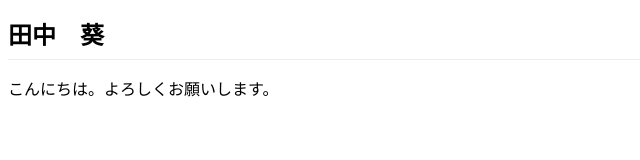
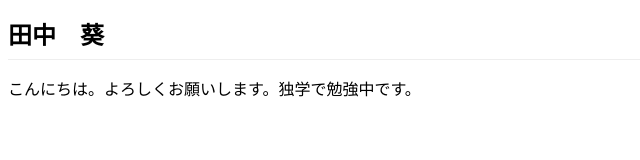
Before and after one commit to aoi-tanaka/aoi-tanaka.github.io, a plain HTML site: page index.html in a window 1280 px wide. Shown: the whole page, without its empty margins (0-640 px from the left). Drawn offline with Linux system fonts and the light colour scheme.

Commit message:
Add files via upload

```diff
--- a/index.html
+++ b/index.html
@@ -9,7 +9,7 @@
 </head>
 <body>
   <h1>田中　葵</h1>
-  <p>こんにちは。よろしくお願いします。</p>
+  <p>こんにちは。よろしくお願いします。独学で勉強中です。</p>
 
 </body>
 </html>
```
